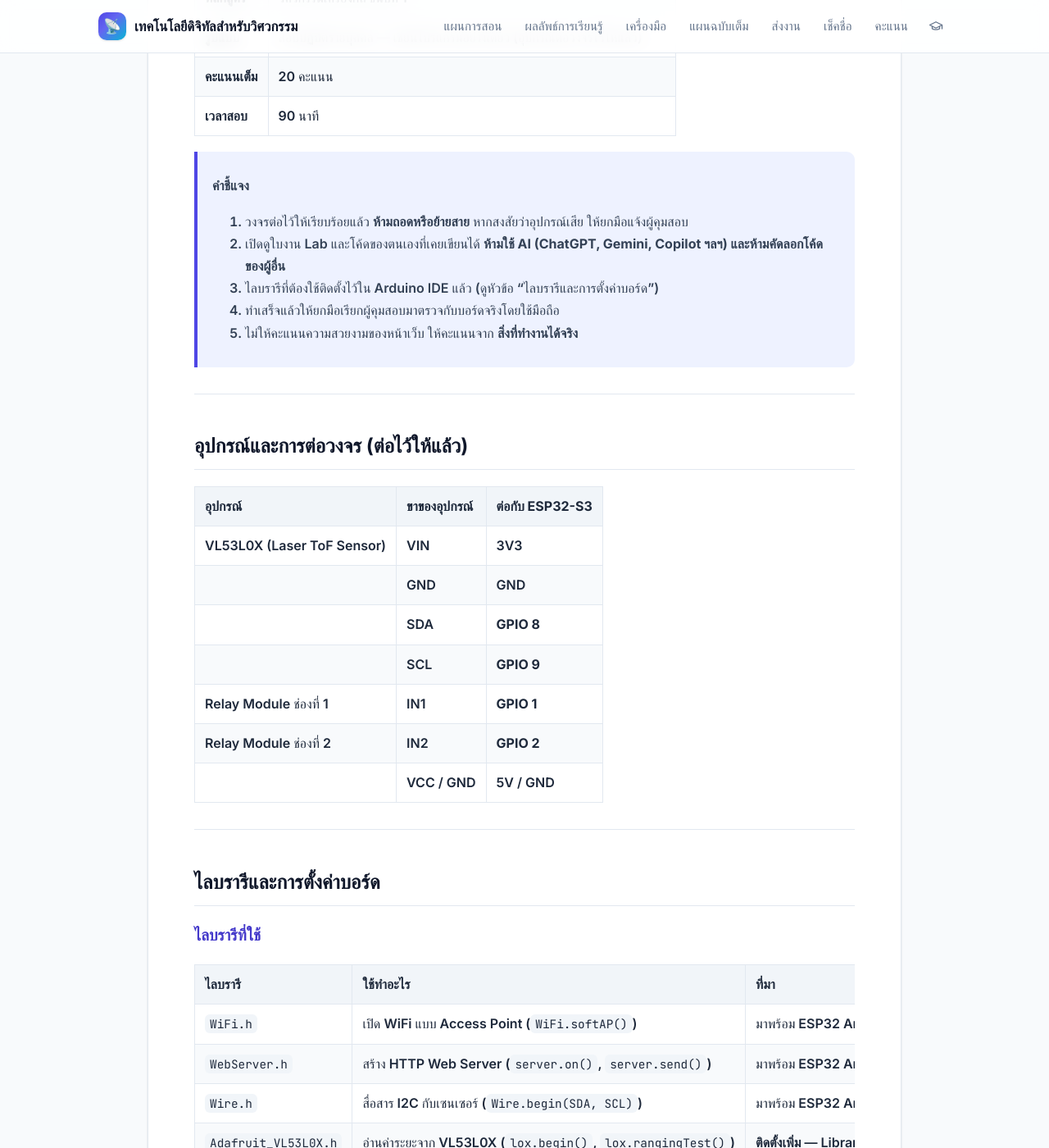
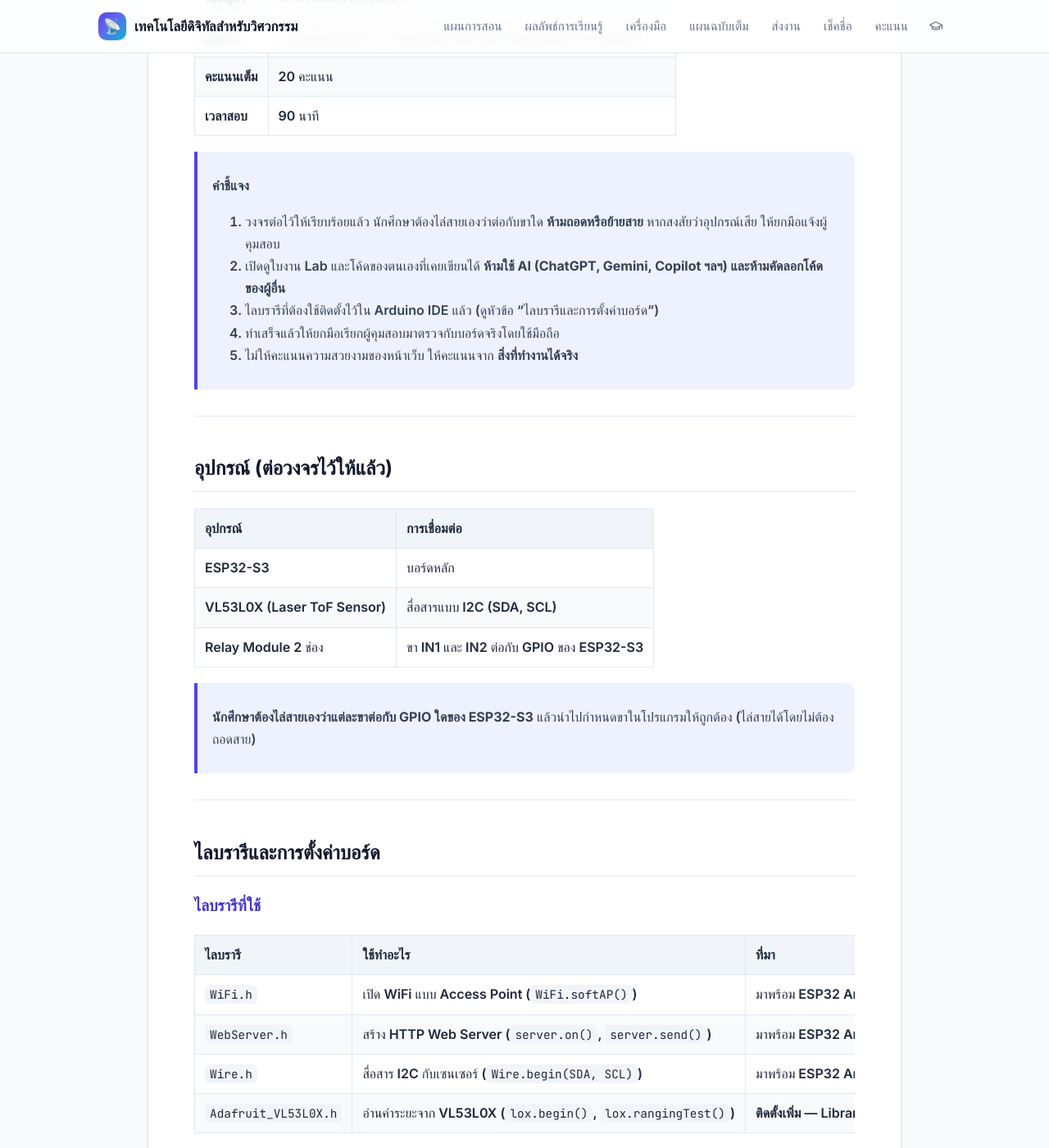
Before and after one commit to alfaXphoori/TechEngineering, a Jekyll site: the page built from assessments/practical-exam.md, in a window 1280 px wide and 1400 px high, scrolled down 420 px. Shown: the whole window at 82% size. Built offline with Jekyll 4.4.1, drawn with Linux system fonts in a browser that asks for light colours; some web fonts are replaced; our own code applies the rules of GitHub Pages for plain Markdown files.

Commit message:
Link practical exam from homepage and hide wiring pins
Add a practical exam row to the schedule table on index.html, and
remove GPIO pin numbers from the exam so students trace the wiring
themselves.

Co-Authored-By: Claude Opus 5.5 <noreply@anthropic.com>

```diff
--- a/assessments/practical-exam.md
+++ b/assessments/practical-exam.md
@@ -9,7 +9,7 @@
 | **เวลาสอบ** | 90 นาที |
 
 > **คำชี้แจง**
-> 1. วงจรต่อไว้ให้เรียบร้อยแล้ว **ห้ามถอดหรือย้ายสาย** หากสงสัยว่าอุปกรณ์เสีย ให้ยกมือแจ้งผู้คุมสอบ
+> 1. วงจรต่อไว้ให้เรียบร้อยแล้ว นักศึกษาต้องไล่สายเองว่าต่อกับขาใด **ห้ามถอดหรือย้ายสาย** หากสงสัยว่าอุปกรณ์เสีย ให้ยกมือแจ้งผู้คุมสอบ
 > 2. เปิดดูใบงาน Lab และโค้ดของตนเองที่เคยเขียนได้ **ห้ามใช้ AI (ChatGPT, Gemini, Copilot ฯลฯ) และห้ามคัดลอกโค้ดของผู้อื่น**
 > 3. ไลบรารีที่ต้องใช้ติดตั้งไว้ใน Arduino IDE แล้ว (ดูหัวข้อ "ไลบรารีและการตั้งค่าบอร์ด")
 > 4. ทำเสร็จแล้วให้ยกมือเรียกผู้คุมสอบมาตรวจกับบอร์ดจริงโดยใช้มือถือ
@@ -17,17 +17,15 @@
 
 ---
 
-## อุปกรณ์และการต่อวงจร (ต่อไว้ให้แล้ว)
+## อุปกรณ์ (ต่อวงจรไว้ให้แล้ว)
 
-| อุปกรณ์ | ขาของอุปกรณ์ | ต่อกับ ESP32-S3 |
-|---|---|---|
-| VL53L0X (Laser ToF Sensor) | VIN | 3V3 |
-| | GND | GND |
-| | SDA | **GPIO 8** |
-| | SCL | **GPIO 9** |
-| Relay Module ช่องที่ 1 | IN1 | **GPIO 1** |
-| Relay Module ช่องที่ 2 | IN2 | **GPIO 2** |
-| | VCC / GND | 5V / GND |
+| อุปกรณ์ | การเชื่อมต่อ |
+|---|---|
+| ESP32-S3 | บอร์ดหลัก |
+| VL53L0X (Laser ToF Sensor) | สื่อสารแบบ I2C (SDA, SCL) |
+| Relay Module 2 ช่อง | ขา IN1 และ IN2 ต่อกับ GPIO ของ ESP32-S3 |
+
+> **นักศึกษาต้องไล่สายเองว่าแต่ละขาต่อกับ GPIO ใดของ ESP32-S3** แล้วนำไปกำหนดขาในโปรแกรมให้ถูกต้อง (ไล่สายได้โดยไม่ต้องถอดสาย)
 
 ---
 
--- a/index.html
+++ b/index.html
@@ -101,6 +101,7 @@ title: หน้าแรก
           <tr><td class="wk">13</td><td class="topic">ระบบฐานข้อมูลและแดชบอร์ดแสดงผลท้องถิ่น</td><td class="detail">การเขียนโฟลว์และโหนดเชื่อมโยงใน Node-RED, จัดเก็บข้อมูลลง SQLite และ InfluxDB</td><td><a href="{{ '/chapters/ch11-node-red/' | relative_url }}">บทที่ 11</a></td></tr>
           <tr><td class="wk">14</td><td class="topic">การแสดงภาพข้อมูลและการออกแบบส่วนต่อประสานผู้ใช้</td><td class="detail">ส่วนที่ 1: ESP32-S3 + AHT25 ส่งข้อมูลขึ้น Arduino Cloud (Thing, Cloud Variables, MQTT) แสดงผลด้วย Dashboard บนเว็บและมือถือ · ส่วนที่ 2: สั่งการ LED บน ESP32-S3 จาก Switch บน Dashboard และปุ่มหน้าตู้</td><td><a href="{{ '/chapters/ch12-hmi-visualization/' | relative_url }}">บทที่ 12</a></td></tr>
           <tr><td class="wk">15</td><td class="topic">การเรียนรู้ของเครื่องและการประมวลผลอัจฉริยะที่ปลายขอบ</td><td class="detail">แนวคิด ML, ขั้นตอนพัฒนาโมเดลบน Edge Impulse, TinyML/Edge AI วิเคราะห์มอเตอร์สั่นสะเทือน</td><td><a href="{{ '/chapters/ch13-machine-learning/' | relative_url }}">บทที่ 13</a></td></tr>
+          <tr class="exam-row"><td class="wk">🟧</td><td class="topic">สอบปฏิบัติ (Practical Exam)</td><td>ESP32-S3 + VL53L0X + Relay ผ่าน Web Server (AP Mode) <span class="badge-pct">20 คะแนน</span></td><td><a href="{{ '/assessments/practical-exam.html' | relative_url }}">📝 ข้อสอบปฏิบัติ</a></td></tr>
           <tr class="exam-row"><td class="wk">🟧</td><td class="topic">สอบปลายภาค (Final Exam)</td><td>ครอบคลุมเนื้อหาสัปดาห์ที่ 9–15 <span class="badge-pct">25%</span></td><td>—</td></tr>
         </tbody>
       </table>
```
